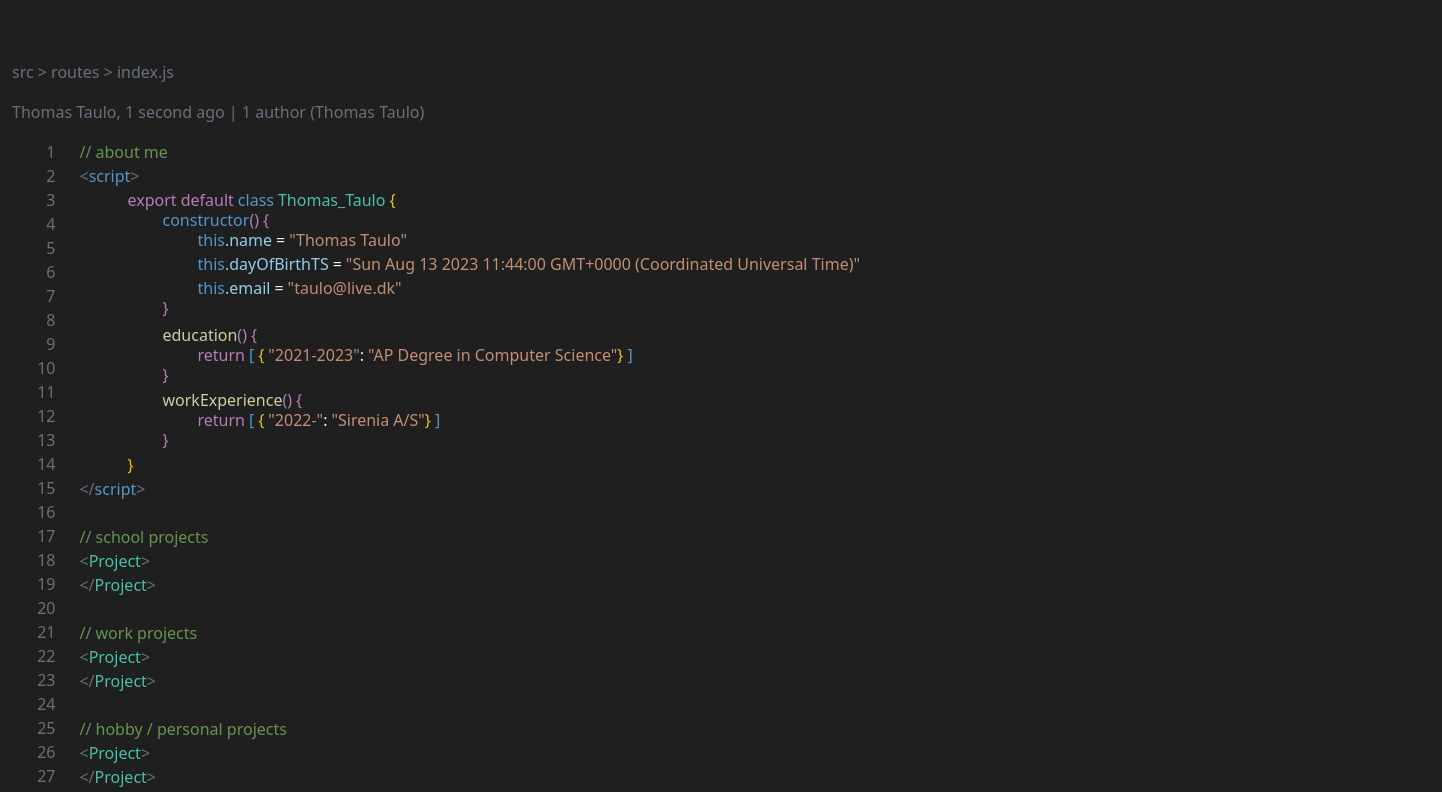
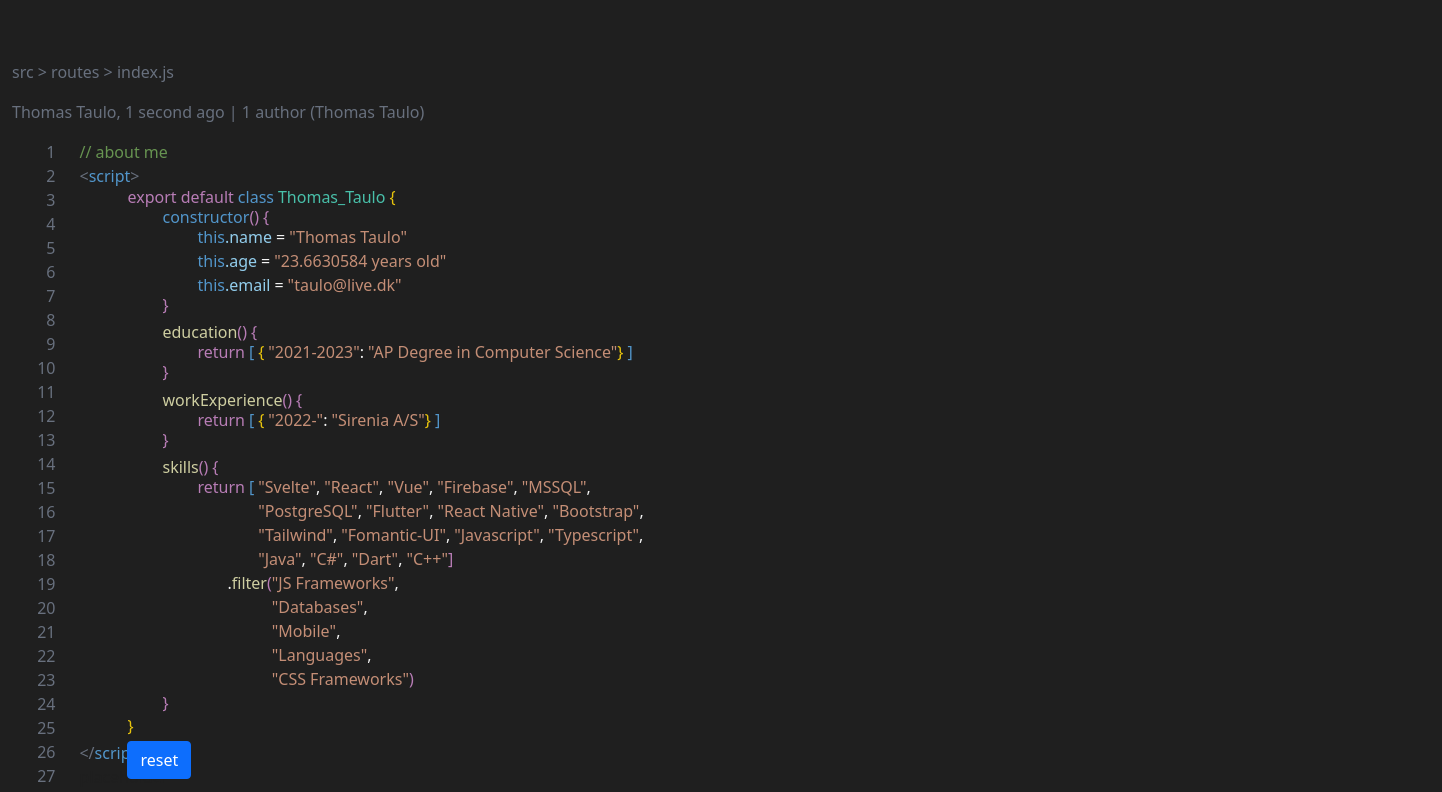
Before and after one commit to TAULO/Portfolio, a SvelteKit app: page / in a window 1280 px wide. Shown: the top 792 px of the page, 1442 px wide, since content can reach past the window. Built offline with nearby package versions, Linux system fonts and the light colour scheme.

Commit message:
add skills

```diff
--- a/src/components/About.svelte
+++ b/src/components/About.svelte
@@ -1,30 +1,102 @@
 <script>
     import { onDestroy } from "svelte";
 
-    let currentDate = new Date();
+    const birthTimestamp = 945177705;
 
-    function updateDate() {
-    currentDate = new Date();
-    }
+    let currFilter = ""
+    let hasFiltered = false
+    let filteredSkills = []
+    let filteredOpts = []
 
-        // Update the date every second
-    const interval = setInterval(updateDate, 1000);
+    // best > worst
+    let skills = [
+        // JS Frameworks
+        {name: "Svelte", type: "JS Frameworks", experience: 1, favourite: 2, eager: 3},
+        {name: "React", type: "JS Frameworks", experience: 2, favourite: 1, eager: 1},
+        {name: "Vue", type: "JS Frameworks", experience: 3, favourite: 3, eager: 2},
+        // Databases
+        {name: "Firebase", type: "Databases", experience: 3, favourite: 3, eager: 3},
+        {name: "MSSQL", type: "Databases", experience: 2, favourite: 2, eager: 2},
+        {name: "PostgreSQL", type: "Databases", experience: 1, favourite: 1, eager: 1},
+        // Mobile
+        {name: "Flutter", type: "Mobile", experience: 2, favourite: 2, eager: 1},
+        {name: "React Native", type: "Mobile", experience: 1, favourite: 1, eager: 2},
+        // CSS Frameworks
+        {name: "Bootstrap", type: "CSS Frameworks", experience: 3, favourite: 3, eager: 3},
+        {name: "Tailwind", type: "CSS Frameworks", experience: 1, favourite: 1, eager: 1},
+        {name: "Fomantic-UI", type: "CSS Frameworks", experience: 2, favourite: 2, eager: 2},
+        // Languages
+        {name: "Javascript", type: "Languages", experience: 6, favourite: 6, eager: 4},
+        {name: "Typescript", type: "Languages", experience: 3, favourite: 4, eager: 6},
+        {name: "Java", type: "Languages", experience: 2, favourite: 1, eager: 1},
+        {name: "C#", type: "Languages", experience: 5, favourite: 3, eager: 3},
+        {name: "Dart", type: "Languages", experience: 4, favourite: 5, eager: 5},
+        {name: "C++", type: "Languages", experience: 1, favourite: 2, eager: 2},
+        // Testing Frameworks
+        // Other
+    ]
 
-    // Cleanup the interval when the component is destroyed
+    const filterOpts = ["JS Frameworks", "Databases", "Mobile", "Languages", "CSS Frameworks"]
+
+    const orderOpts = ["Experience", "Favourite", "Eager to learn more"]
+
+    filteredSkills = skills
+    filteredOpts = filterOpts
+
+
+    let currentTimestamp = Math.floor(Date.now() / 1000);
+    let secondsDiff = currentTimestamp - birthTimestamp;
+    let yearsDiff = secondsDiff / (365.25 * 24 * 60 * 60);
+
+    let myBd = yearsDiff
+
+    const interval = setInterval(() => {
+        currentTimestamp = Math.floor(Date.now() / 1000);
+        secondsDiff = currentTimestamp - birthTimestamp;
+        yearsDiff = secondsDiff / (365.25 * 24 * 60 * 60);
+
+        myBd = yearsDiff
+    }, 3500);
+
     onDestroy(() => {
         clearInterval(interval);
     });
 
+    function filterSkills(filter) {
+        currFilter = filter
+        hasFiltered = true
+        filteredSkills = skills.filter(skill => skill.type === filter)
+        filteredOpts = filterOpts.filter(type => type === filter)
+    }
 
-    function myBD() {
-        const date = new Date()
-        // date.ge
+    function orderSkills(order) {
+        switch(order) {
+            case "Experience":
+                filteredSkills = filteredSkills.sort((skillA, skillB) =>  skillB?.experience - skillA?.experience)
+                break;
+            case "Favourite":
+                filteredSkills = filteredSkills.sort((skillA, skillB) =>  skillB?.favourite - skillA?.favourite)
+                break;
+            case "Eager to learn more":
+                filteredSkills = filteredSkills.sort((skillA, skillB) =>  skillB?.eager - skillA?.eager)
+                break;
+            default:
+                filteredSkills = skills
+                break;
+        }
+    }
+
+    function resetSkills() {
+        currFilter = ""
+        hasFiltered = false
+        filteredSkills = skills
+        filteredOpts = filterOpts
     }
 </script>
 
 <div id="about_container">
-    <div class="d-flex flex-row justify-content-between" style="height: 265px">
-        <div id="export_defualt" class="space">
+    <div class="d-flex flex-row" style="height: 529px">
+        <div id="keyword" class="space">
             export default
         </div>
         <div id="class" class="space">
@@ -33,7 +105,7 @@
         <div id="class_name" class="space">
             Thomas_Taulo
         </div>
-        <div id="entity">
+        <div id="classEntity">
             &#123;
         </div>
         <div id="constructor">
@@ -41,10 +113,10 @@
                 <div id="class">
                     constructor
                 </div>
-                <div id="export_defualt" class="space">
+                <div id="keyword" class="space">
                     ()
                 </div>
-                <div id="export_defualt">
+                <div id="keyword">
                     &#123;
                 </div>
                 <div class="d-flex flex-column" id="constructor_content">
@@ -67,13 +139,13 @@
                             this
                         </div>
                         <div id="identifier" class="space">
-                            .dayOfBirthTS
+                            .age
                         </div>
                         <div class="space">
                             =
                         </div>
                         <div id="string">
-                            "{currentDate}"
+                            "{myBd.toFixed(7)} years old"
                         </div>
                     </div>
                     <div id="constructor_email" class="d-flex">
@@ -93,31 +165,29 @@
                 </div>
             </div>
             <!-- END OF CONSTRUCTOR '}' -->
-            <div id="export_defualt">
+            <div id="keyword">
                 &#125;
             </div>
         </div>
-        <!-- <div class="empty_line"></div>
-        <div class="empty_line"></div> -->
         <div id="education_function">
             <div class="d-flex" style="height: 40px;">
                 <div id="function">
                     education
                 </div>
-                <div id="export_defualt" class="space">
+                <div id="keyword" class="space">
                     ()
                 </div>
-                <div id="export_defualt">
+                <div id="keyword">
                     &#123;
                 </div>
                 <div class="d-flex flex-row" id="education_content">
-                    <div id="export_defualt" class="space">
+                    <div id="keyword" class="space">
                         return
                     </div>
                     <div id="class" class="space">
                         [
                     </div>
-                    <div id="entity" class="space">
+                    <div id="classEntity" class="space">
                         &#123;
                     </div>
                     <div id="string">
@@ -129,7 +199,7 @@
                     <div id="string">
                         "AP Degree in Computer Science"
                     </div>
-                    <div id="entity" class="space">
+                    <div id="classEntity" class="space">
                         &#125;
                     </div>
                     <div id="class">
@@ -138,7 +208,7 @@
                 </div>
             </div>
             <!-- END OF EDUCATION '}' -->
-            <div id="export_defualt">
+            <div id="keyword">
                 &#125;
             </div>
         </div>
@@ -147,20 +217,20 @@
                 <div id="function">
                     workExperience
                 </div>
-                <div id="export_defualt" class="space">
+                <div id="keyword" class="space">
                     ()
                 </div>
-                <div id="export_defualt">
+                <div id="keyword">
                     &#123;
                 </div>
                 <div class="d-flex flex-row" id="work_content">
-                    <div id="export_defualt" class="space">
+                    <div id="keyword" class="space">
                         return
                     </div>
                     <div id="class" class="space">
                         [
                     </div>
-                    <div id="entity" class="space">
+                    <div id="classEntity" class="space">
                         &#123;
                     </div>
                     <div id="string">
@@ -172,7 +242,7 @@
                     <div id="string">
                         "Sirenia A/S"
                     </div>
-                    <div id="entity" class="space">
+                    <div id="classEntity" class="space">
                         &#125;
                     </div>
                     <div id="class">
@@ -181,58 +251,166 @@
                 </div>
             </div>
             <!-- END OF WORK '}' -->
-            <div id="export_defualt">
+            <div id="keyword">
                 &#125;
             </div>
         </div>
+        <div id="skills_function">
+            <div class="d-flex" style="height: 116px;">
+                <div id="function">
+                    skills
+                </div>
+                <div id="keyword" class="space">
+                    ()
+                </div>
+                <div id="keyword">
+                    &#123;
+                </div>
+                <div class="d-flex flex-row" id="skills_content">
+                    <div id="keyword" class="space">
+                        return
+                    </div>
+                    <div id="class" class="space">
+                        [
+                    </div>
+                    <!-- SKILLS START -->
+                    <div class="d-flex flex-wrap">
+                        {#each filteredSkills as skill, index}
+                            {#if filteredSkills.length - 1 === index}
+                                <div id="string">
+                                    "{skill.name}"
+                                </div>
+                                <div id="keyword">
+                                    ]
+                                </div>
+                            {:else}
+                            <div id="string" class="skill_item">
+                                "{skill.name}"
+                            </div>
+                            <div class="space">,</div>
+                            {/if}
+                        {/each}
+                    </div>
+                    <!-- SKILLS END -->
+                </div>
+            </div>
+            <!-- FILTER START -->
+            <div class="d-flex" style="margin-left: 65px;">
+                <div>
+                    .
+                </div>
+                <div id="function">
+                    filter
+                </div>
+                <div id="keyword">
+                    (
+                </div>
+                <div>
+                    {#each filteredOpts as filter, index}
+                    {#if filteredOpts.length - 1 === index}
+                    <div class="d-flex">
+                        <div id="string">
+                            "
+                        </div>
+                        <div class="filter_item" on:click={filterSkills(filter)} tabindex=0 role="button" on:keypress={null}>
+                            {filter}
+                        </div>
+                        <div id="string">
+                            "
+                        </div>
+                        <div id="keyword">
+                            )
+                        </div>
+                    </div>
+                    {:else}
+                    <div class="d-flex">
+                        <div id="string">
+                            "
+                        </div>
+                        <div class="filter_item" on:click={filterSkills(filter)} tabindex=0 role="button" on:keypress={null}>
+                            {filter}
+                        </div>
+                        <div id="string">
+                            "
+                        </div>
+                        <div>
+                            ,
+                        </div>
+                    </div>
+                    {/if}
+                    {/each}
+                </div>
+            </div>
+            <!-- FILTER END -->
+            <!-- ORDER START -->
+            {#if hasFiltered}
+            <div class="d-flex" style="margin-left: 65px;">
+                <div>
+                    .
+                </div>
+                <div id="function">
+                    order
+                </div>
+                <div id="keyword">
+                    (
+                </div>
+                <div>
+                    {#each orderOpts as order, index}
+                    {#if orderOpts.length - 1 === index}
+                    <div class="d-flex">
+                        <div id="string">
+                            "
+                        </div>
+                        <div class="filter_item" on:click={() => orderSkills(order)} tabindex=0 role="button" on:keypress={null}>
+                            {order}
+                        </div>
+                        <div id="string">
+                            "
+                        </div>
+                        <div id="keyword">
+                            )
+                        </div>
+                    </div>
+                    {:else}
+                    <div class="d-flex">
+                        <div id="string">
+                            "
+                        </div>
+                        <div class="filter_item" on:click={() => orderSkills(order)} tabindex=0 role="button" on:keypress={null}>
+                            {order}
+                        </div>
+                        <div id="string">
+                            "
+                        </div>
+                        <div>
+                            ,
+                        </div>
+                    </div>
+                    {/if}
+                    {/each}
+                </div>
+            </div>
+            {/if}
+
+            <!-- ORDER END -->
+            <div id="keyword">
+                &#125;
+            </div>
+            <!-- END OF SKILLS '}' -->
+        </div>
     </div>
     <!-- END OF CLASS '}'-->
-    <div id="entity">
+    <div id="classEntity">
         &#125;
     </div>
 </div>
 
+<button class="btn btn-primary position-absolute" on:click={resetSkills}>reset</button>
+
 <style>
-    #about_container {
-        /* transform: translateY(-5px); */
-    }
-
-    #export_defualt {
-        color: #b87db6;
-    }
-
-    #class {
-        color: #5296cb;
-    }
-
-    #class_name {
-        color: #49c0aa;
-    }
-
-    #identifier {
-        color: #93ceed;
-    }
-
-    #entity {
-        color: #e7c30d
-    }
-
-    #string {
-        color: #c48e76;
-    }
-
-    #function {
-        color: #cecea1;
-    }
-
-    .space{
-        margin-right: 4px;
-    }
-
-    .empty_line {
-        margin-top: 20px;
-        margin-left: 35px;
-        position: absolute;
+    #about_container{
+        width: 500px;
+        transform: translateY(-3px);
     }
 
     #constructor {
@@ -249,7 +427,6 @@
     }
 
     #education_function {
-        margin-top: 20px;
         margin-left: 35px;
         margin-top: 135px;
         width: 100%;
@@ -263,9 +440,8 @@
     }
 
     #work_function {
-        margin-top: 20px;
         margin-left: 35px;
-        margin-top: 200px;
+        margin-top: 203px;
         width: 100%;
         position: absolute;
     }
@@ -275,4 +451,26 @@
         margin-left: 35px;
         position: absolute;
     }
+
+    #skills_function {
+        margin-left: 35px;
+        margin-top: 270px;
+        width: 100%;
+        position: absolute;
+    }
+
+    #skills_content {
+        margin-top: 20px;
+        margin-left: 35px;
+        position: absolute;
+    }
+
+    .filter_item {
+        color: #c48e76;
+    }
+
+    .filter_item:hover {
+        color: white;
+        cursor: pointer;
+    }
 </style>
```
